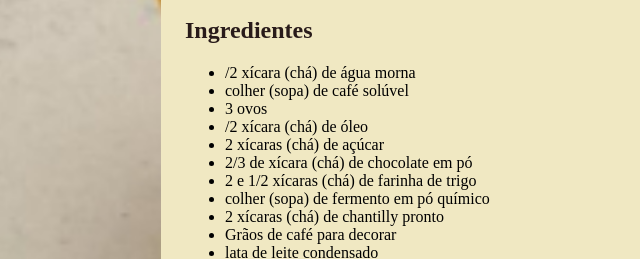
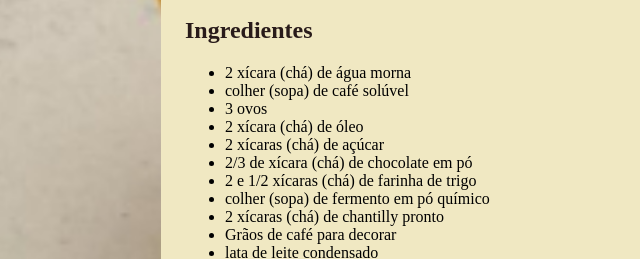
Before and after one commit to jessicaoliveiraaa/probable-octo-winner, a plain HTML site: page index.html in a window 1280 px wide. Shown: the part 707-966 px from the top of the page, 79-719 px from the left. Drawn offline with Linux system fonts and the light colour scheme; a web font is replaced by a local one.

Commit message:
personalizando espaços

```diff
--- a/index.html
+++ b/index.html
@@ -29,10 +29,10 @@
       <sectin id="ingredients">
         <h2>Ingredientes</h2>
         <ul>
-          <li>/2 xícara (chá) de água morna</li>
+          <li>2 xícara (chá) de água morna</li>
           <li> colher (sopa) de café solúvel</li>
           <li>3 ovos</li>
-          <li>/2 xícara (chá) de óleo</li>
+          <li>2 xícara (chá) de óleo</li>
           <li>2 xícaras (chá) de açúcar</li>
           <li>2/3 de xícara (chá) de chocolate em pó</li>
           <li>2 e 1/2 xícaras (chá) de farinha de trigo</li>
```
